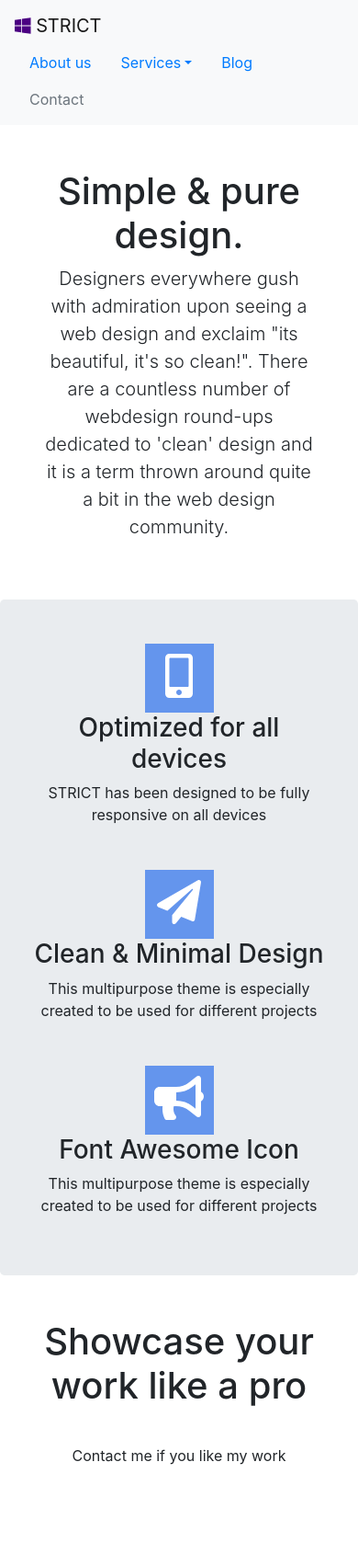
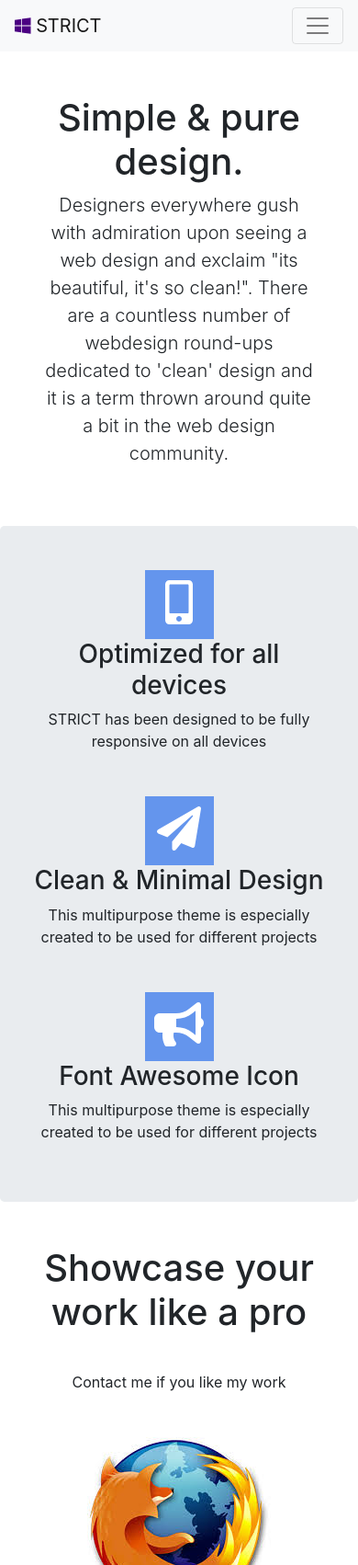
Before and after one commit to shah-jaymin/practicals, a plain HTML site: page HTML-CSS/index.html in a window 390 px wide. Shown: the top 1702 px of the page at 92% size. Drawn offline with nearby package versions, Linux system fonts and the light colour scheme.

Commit message:
Fixed nav bar for mobile devices

```diff
--- a/HTML-CSS/index.html
+++ b/HTML-CSS/index.html
@@ -14,11 +14,14 @@
 <body>
 
 <!-- Navigation -->
-<nav class="navbar navbar-expand-md navbar-light bg-light sticky-top">
+<nav class="navbar navbar-expand-lg navbar-light bg-light sticky-top">
 		<div class="container">
         <a class="navbar-brand" href="#"><i class="fab fa-windows logocolor"></i><span style="display: inline block"> STRICT</section></a>
-
-        <ul class="nav nav-pills">
+					<button class="navbar-toggler" type="button" data-toggle="collapse" data-target="#navbarResponsive">
+            <span class="navbar-toggler-icon"></span>
+          </button>
+  			<div class="collapse navbar-collapse" id="navbarResponsive">
+        	<ul class="nav nav-pills ml-auto">
             <li class="nav-item">
               <a class="nav-link" href="#">About us</a>
             </li>
@@ -28,7 +31,6 @@
                 	<a class="dropdown-item" href="#">Services Main 1</a>
                 	<a class="dropdown-item" href="#">Services Main 2</a>
                 	<a class="dropdown-item" href="#">Services Main 3</a>
-                <div class="dropdown-divider"></div>
                 	<a class="dropdown-item" href="#">Services Main 4</a>
             		</div>
             </li>
@@ -36,9 +38,10 @@
               <a class="nav-link" href="#">Blog</a>
             </li>
             <li class="nav-item">
-              <a class="nav-link disabled" href="#" tabindex="-1" aria-disabled="true">Contact</a>
+              <a class="nav-link" href="#">Contact</a>
             </li>
           </ul>
+    </div>
 	</div>
 </nav>
 
--- a/HTML-CSS/style.css
+++ b/HTML-CSS/style.css
@@ -18,10 +18,6 @@
   margin-right: auto;
 }
 
-.showdiv {
-  width: 10px;
-}
-
 .aoverlay{
   position: absolute;
   top: 0;
@@ -30,7 +26,7 @@
   right: 0;
   opacity: 0;
   background-color: rgb(200,200,200);
-  transition: all 1s;
+  transition: all 1.5s;
 }
 
 .showdiv:hover .aoverlay {
@@ -38,6 +34,7 @@
 }
 
 form {
+    padding: 40px;
     background-image: url('https://images.pexels.com/photos/56832/road-asphalt-space-sky-56832.jpeg?cs=srgb&dl=road-landscape-nature-sky-56832.jpg&fm=jpg');
     display: block;
     width: 100%;
```
Lines whose indentation alone changed are shown as unchanged.
